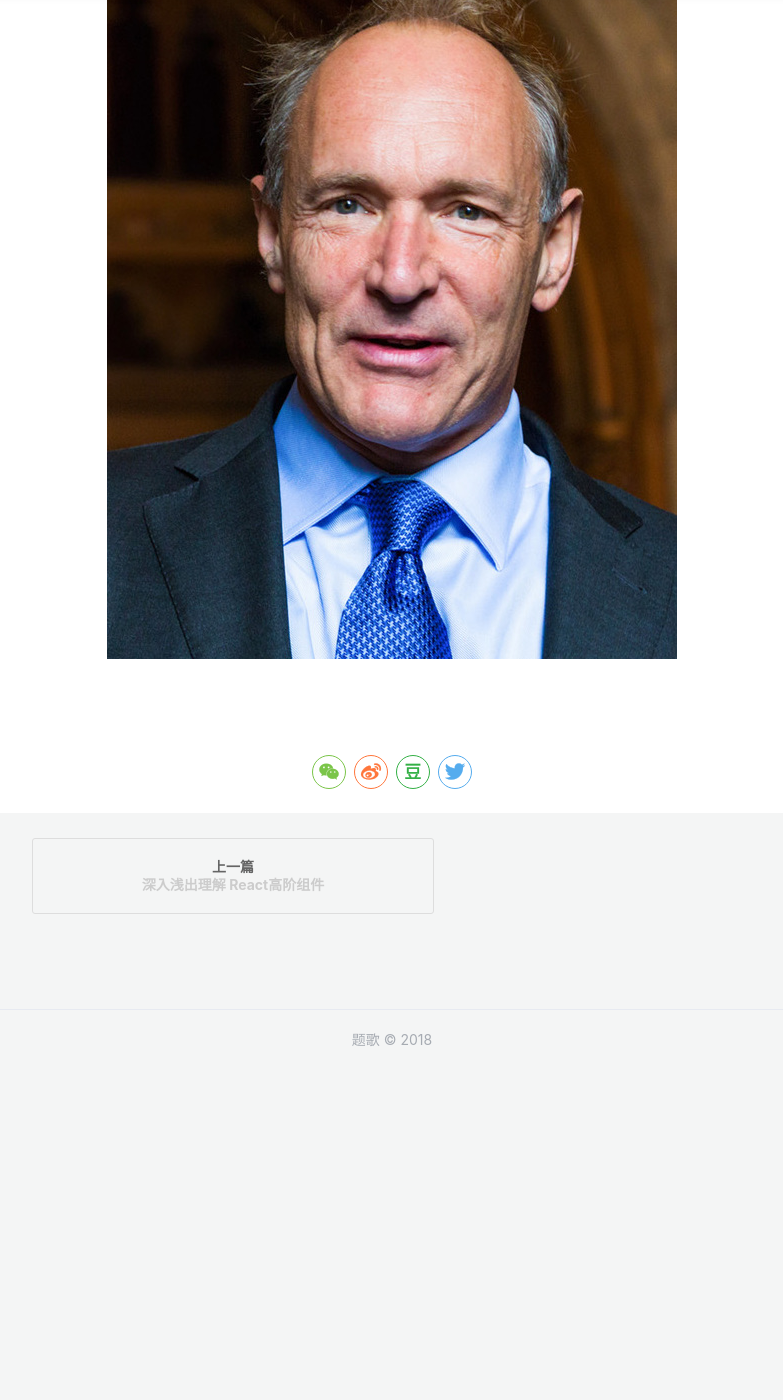
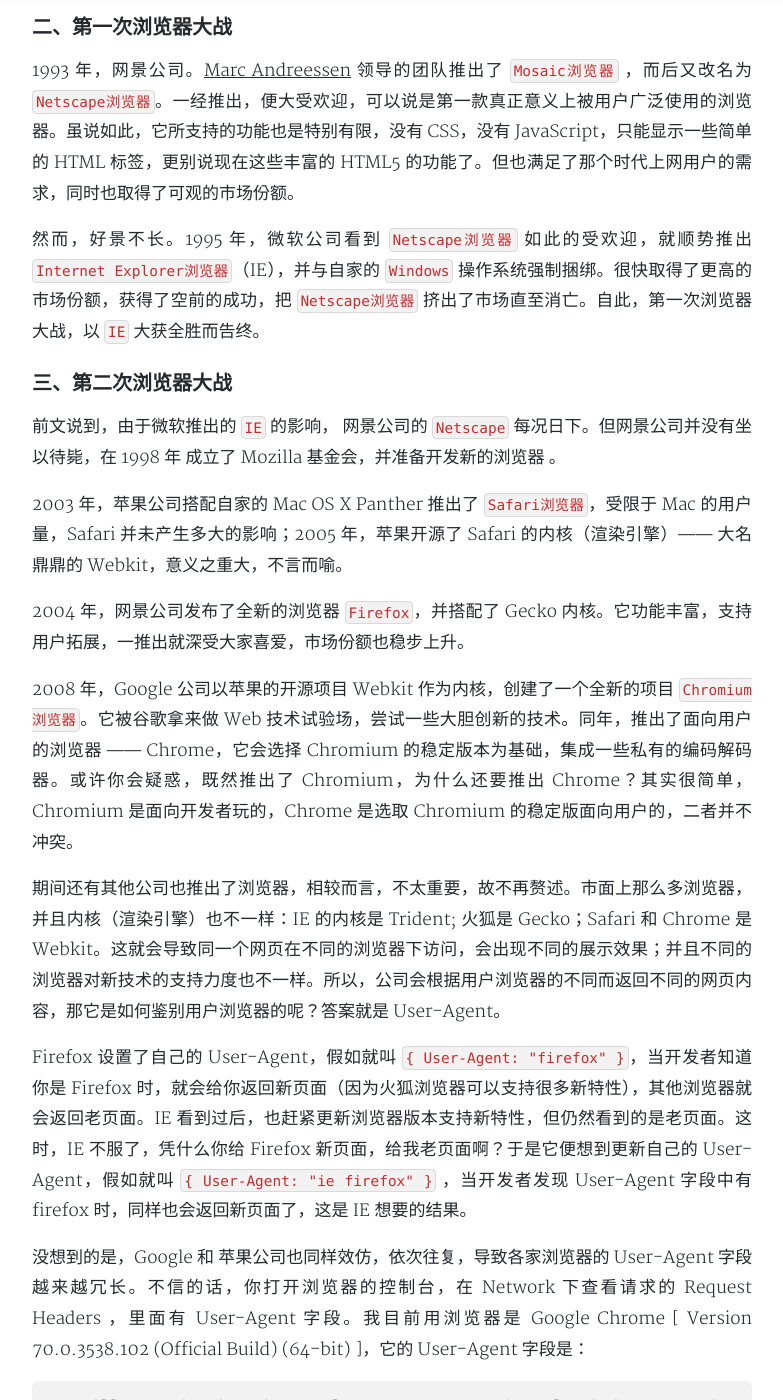
Before and after one commit to Fanxmistic/fanxmistic.github.io, a Jekyll site: the page built from _posts/2018-11-24-browser-brief.md, in a window 1280 px wide and 1400 px high, scrolled down 957 px. Shown: the whole window, without its empty margins (248-1031 px from the left). Built offline with Jekyll 4.4.1, drawn with Linux system fonts in a browser that asks for light colours; nearby versions of some CDN libraries; comment, search, counter and statistics services are not loaded; a style sheet for code colours, icons or effects is not loaded; before the commit the page ends 2027 px from its top, so only the background shows below that; some of the changed text lies outside the part shown.

Commit message:
new post

````diff
--- a/_posts/2018-11-24-browser-brief.md
+++ b/_posts/2018-11-24-browser-brief.md
@@ -11,6 +11,50 @@
 
 ### 一、世界上第一个浏览器
 
-提到浏览器，就不得不提 [Tim Berners-Lee](https://en.wikipedia.org/wiki/Tim_Berners-Lee), 他是 [W3C 组织]([World Wide Web Consortium - Wikipedia](https://en.wikipedia.org/wiki/World_Wide_Web_Consortium)) 的理事，并在 1989 ～ 1990 年发明了 `WorldWideWeb浏览器`，后来为了避免和 [World Wide Web]([World Wide Web - Wikipedia](https://en.wikipedia.org/wiki/World_Wide_Web)) 冲突而改名为 `Nexus`。这时浏览器的功能很简单，只支持文本和简单的样式表。所以，那时的网页也很简单，大多是以文本为主。
+提到浏览器，就不得不提 [Tim Berners-Lee](https://en.wikipedia.org/wiki/Tim_Berners-Lee), 他是 [W3C 组织]([World Wide Web Consortium - Wikipedia](https://en.wikipedia.org/wiki/World_Wide_Web_Consortium)) 的理事，并在 1990 年左右发明了 `WorldWideWeb浏览器`，后来为了避免和 [World Wide Web]([World Wide Web - Wikipedia](https://en.wikipedia.org/wiki/World_Wide_Web)) 命名冲突而改叫 `Nexus`。这时浏览器的功能很简单，只支持文本、简单的样式表和有限格式的图片和声音。所以，那时的网页也很简单，承载的信息大多以文本为主。
 
-![Tim Berners-Lee](/assets/img/Tim_Berners.jpg)
+[image:8081F2DE-C91F-424B-B735-7BD8DA0C14D4-1988-00005F72111D8F36/600px-WorldWideWeb_FSF_GNU.png]
+
+### 二、第一次浏览器大战
+
+1993 年，网景公司。[Marc Andreessen]([Marc Andreessen - Wikipedia](https://en.wikipedia.org/wiki/Marc_Andreessen)) 领导的团队推出了 `Mosaic浏览器` ，而后又改名为 `Netscape浏览器`。一经推出，便大受欢迎，可以说是第一款真正意义上被用户广泛使用的浏览器。虽说如此，它所支持的功能也是特别有限，没有 CSS，没有 JavaScript，只能显示一些简单的 HTML 标签，更别说现在这些丰富的 HTML5 的功能了。但也满足了那个时代上网用户的需求，同时也取得了可观的市场份额。
+
+然而，好景不长。1995 年，微软公司看到 `Netscape浏览器` 如此的受欢迎，就顺势推出 `Internet Explorer浏览器`（IE），并与自家的 `Windows` 操作系统强制捆绑。很快取得了更高的市场份额，获得了空前的成功，把 `Netscape浏览器` 挤出了市场直至消亡。自此，第一次浏览器大战，以 `IE` 大获全胜而告终。
+
+### 三、第二次浏览器大战
+
+前文说到，由于微软推出的 `IE` 的影响， 网景公司的 `Netscape` 每况日下。但网景公司并没有坐以待毙，在 1998 年 成立了 Mozilla 基金会，并准备开发新的浏览器 。
+
+2003 年，苹果公司搭配自家的 Mac OS X Panther 推出了 `Safari浏览器`，受限于 Mac 的用户量，Safari 并未产生多大的影响；2005 年，苹果开源了 Safari 的内核（渲染引擎）—— 大名鼎鼎的 Webkit，意义之重大，不言而喻。
+
+2004 年，网景公司发布了全新的浏览器 `Firefox`，并搭配了 Gecko 内核。它功能丰富，支持用户拓展，一推出就深受大家喜爱，市场份额也稳步上升。
+
+2008 年，Google 公司以苹果的开源项目 Webkit 作为内核，创建了一个全新的项目 `Chromium浏览器`。它被谷歌拿来做 Web 技术试验场，尝试一些大胆创新的技术。同年，推出了面向用户的浏览器 —— Chrome，它会选择 Chromium 的稳定版本为基础，集成一些私有的编码解码器。或许你会疑惑，既然推出了 Chromium，为什么还要推出 Chrome？其实很简单，Chromium 是面向开发者玩的，Chrome 是选取 Chromium 的稳定版面向用户的，二者并不冲突。
+
+期间还有其他公司也推出了浏览器，相较而言，不太重要，故不再赘述。市面上那么多浏览器，并且内核（渲染引擎）也不一样：IE 的内核是 Trident; 火狐是 Gecko；Safari 和 Chrome 是 Webkit。这就会导致同一个网页在不同的浏览器下访问，会出现不同的展示效果；并且不同的浏览器对新技术的支持力度也不一样。所以，公司会根据用户浏览器的不同而返回不同的网页内容，那它是如何鉴别用户浏览器的呢？答案就是 User-Agent。
+
+Firefox 设置了自己的 User-Agent，假如就叫 `{ User-Agent: "firefox" }`，当开发者知道你是 Firefox 时，就会给你返回新页面（因为火狐浏览器可以支持很多新特性），其他浏览器就会返回老页面。IE 看到过后，也赶紧更新浏览器版本支持新特性，但仍然看到的是老页面。这时，IE 不服了，凭什么你给 Firefox 新页面，给我老页面啊？于是它便想到更新自己的 User-Agent，假如就叫 `{ User-Agent: "ie firefox" }` ，当开发者发现 User-Agent 字段中有 firefox 时，同样也会返回新页面了，这是 IE 想要的结果。
+
+没想到的是，Google 和 苹果公司也同样效仿，依次往复，导致各家浏览器的 User-Agent 字段越来越冗长。不信的话，你打开浏览器的控制台，在 Network 下查看请求的 Request Headers ，里面有 User-Agent 字段。我目前用浏览器是 Google Chrome [ Version 70.0.3538.102 (Official Build) (64-bit) ]，它的 User-Agent 字段是：
+
+```textile
+Mozilla/5.0 (Macintosh; Intel Mac OS X 10_14_0) AppleWebKit/537.36 (KHTML, like Gecko) Chrome/70.0.3538.102 Safari/537.36
+```
+
+自此，微软 IE 依靠 Windows 系统依然占据重要地位，Mozilla 火狐 和 Google Chrome 二者也拥有大量粉丝，逐步谗食 IE 的市场份额，形成三足鼎立之势。
+
+### 第四、2010 ~ 现在
+
+2010 年，苹果宣布了 Webkit2 ，改为多进程的结构模型。
+
+2013 年，Google 和 苹果 出现了对内核发展的分歧。于是 4 月份，Google 宣布了全新的内核项目 —— Blink。该内核早期是完全复制了 Webkit ，之后删除了与 Chromium 无关的代码，并开始大刀阔斧地对内核进行改革。
+
+2015 年，随着 Windows 10 的发布，微软公司宣布了全新的浏览器 —— Microsoft Edge，用来取代 IE 浏览器，一代王者逐步退出舞台。
+
+2017 年，Mozilla 宣布了为 Firefox 全新的打造的 [Quantum]([Quantum (Mozilla) - Wikipedia](<https://en.wikipedia.org/wiki/Quantum_(Mozilla)>)) 版本，号称新时代的最快浏览器。
+
+目前为止，Google Chrome 以绝对的优势远远领先于其他浏览器，并且对 Web 技术 依然充满热情，以优秀的特性和性能吸引了绝大部分开发者。
+
+### 第五、结尾
+
+写这篇文章的初衷是对各家浏览器及其内核的迷惑，就想把它们的来龙去脉理清楚。希望它能对你有些帮助，如果你发现有不正确的地方，欢迎指正。
````
